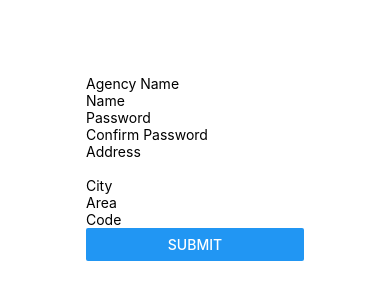
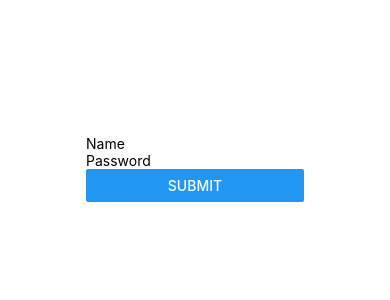
Before and after one commit to Bheemesh1706/Agencies-Frontend, a React Native app: screen / in a window 390 px wide. Shown: the part 254-554 px from the top of the page. Built offline with nearby package versions, Linux system fonts and the light colour scheme.

Commit message:
Login form created and validation done

```diff
--- a/App.js
+++ b/App.js
@@ -3,12 +3,13 @@ import React from 'react';
 import { Text, View } from 'react-native';
 import styles from './Components/StyleComponent'
 import Register from './Components/RegisterComponent'
+import Login from './Components/LoginComponent'
 
 export default function App() {
 
   return (
     <View style={styles.container}>
-      <Register/>
+      <Login/>
       <StatusBar style="auto" />
     </View>
   );
--- /dev/null
+++ b/Components/LoginComponent.jsx
@@ -0,0 +1,29 @@
+import { Button, View ,Text } from 'react-native';
+import FormInput from './FormComponent';
+import {useForm} from 'react-hook-form';
+import React from 'react';
+import { yupResolver } from '@hookform/resolvers/yup';
+import {LoginSchema} from './SchemaComponent';
+
+export default function Login() {
+
+    const {control, handleSubmit, formState: {errors} } = useForm({
+        resolver: yupResolver(LoginSchema)
+      });
+
+    const InputValues = [{ name: "Name",placeholder: "Name"},{name: "Password", placeholder: "Password"}]
+
+
+
+    const onSubmit = data => console.log(data);
+
+    return(
+            <View>
+                {InputValues.map(({name,placeholder})=><>
+                <FormInput  control ={control}  name = {name}  placeholder = {placeholder}/>
+                {Boolean(errors[name]) && <Text>{errors[name]?.message}</Text>}
+                </>)}
+                <Button title="Submit" onPress={handleSubmit(onSubmit)} />
+            </View>
+    );
+}
--- a/Components/SchemaComponent.jsx
+++ b/Components/SchemaComponent.jsx
@@ -11,4 +11,9 @@ const RegisterSchema = yup.object().shape({
     Code : yup.string().required().min(7).max(7).matches(/^[0-9]+$/, "Must be only digits"),
   });
 
-export {RegisterSchema};
+const LoginSchema = yup.object().shape({
+    Name: yup.string().required().min(10).max(25).matches(/^[a-zA-Z]+$/, "Only alphabets are allowed"),
+    Password : yup.string().required('Password is required').min(8).max(15).matches(/^(?=.*[0-9])(?=.*[!@#$%^&*])(?=.*[A-Z])[a-zA-Z0-9!@#$%^&*]+$/,'Password must contain atleast one speacial charecter, digit and a capital letter'),
+  });
+
+export {RegisterSchema,LoginSchema};
```
